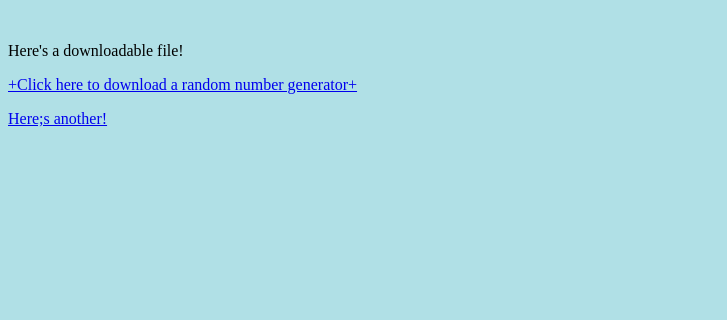
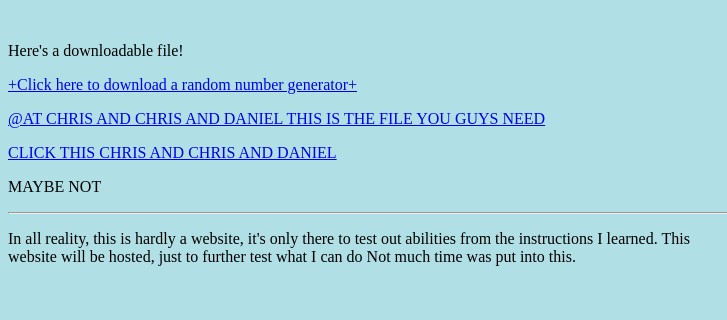
Before and after one commit to SafeSite1/SafeSite1.github.io, a plain HTML site: page index.html in a window 1280 px wide. Shown: the part 3456-3776 px from the top of the page, 0-727 px from the left. Drawn offline with Linux system fonts and the light colour scheme.

Commit message:
dafdfadfa

```diff
--- a/index.html
+++ b/index.html
@@ -131,8 +131,9 @@ USA
 <p>Here's a downloadable file!</p>
 <a href='SafeSite1.github.io/Random Number Generator.zip' download>
 <p>+Click here to download a random number generator+</p>
-<p>Here;s another!</p>
-<a href='
+<p>@AT CHRIS AND CHRIS AND DANIEL THIS IS THE FILE YOU GUYS NEED</p>
+<a href='https://github.com/safesite1/safesite1.github.io/blob/master/waver%20filey%20chris.zip?raw=true' download>
+<p>CLICK THIS CHRIS AND CHRIS AND DANIEL<p>
 </a>
 
 <p>MAYBE NOT</p>
```
